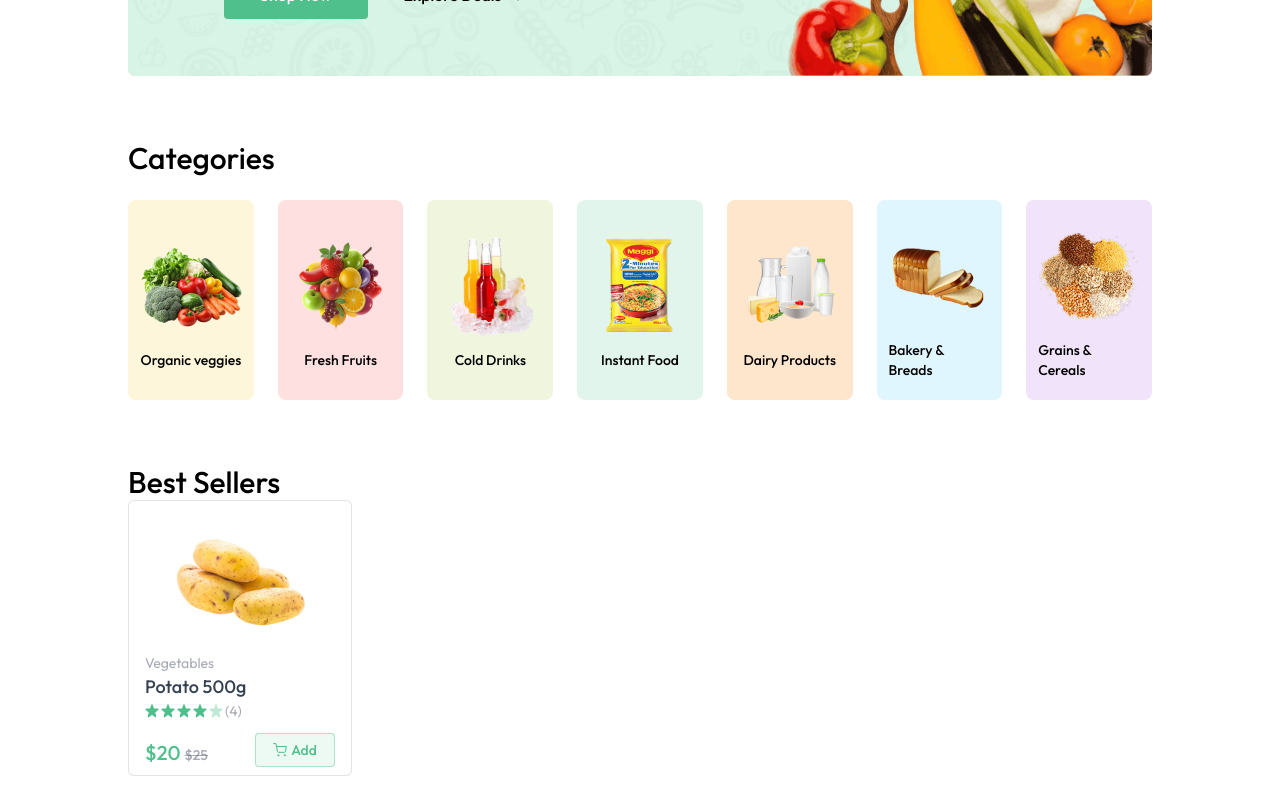
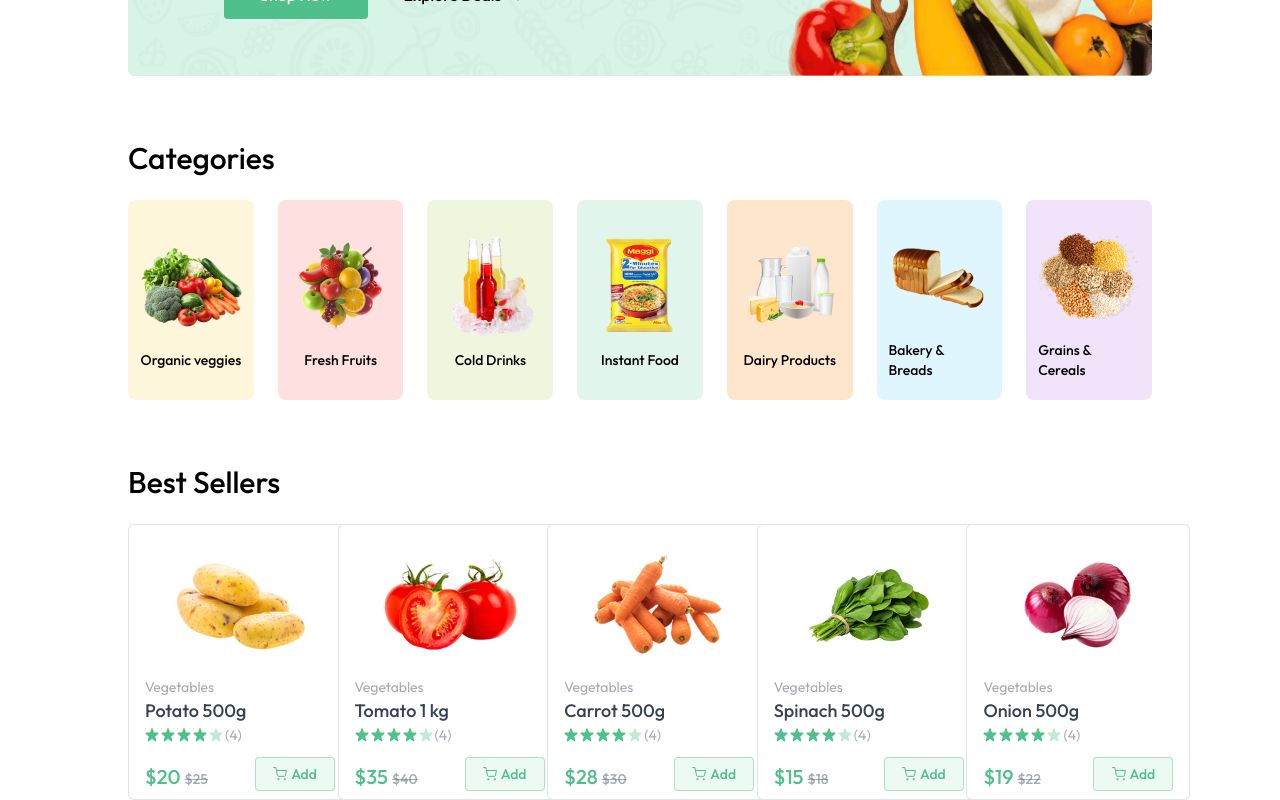
Before and after one commit to MinZexing/WCart, a React (Vite) app in the folder client/: page / in a window 1280 px wide. Shown: the part 404-1204 px from the top of the page. Before the commit the page ends 1180 px from the top, so only its background shows below. Built offline with nearby package versions, Linux system fonts and the light colour scheme.

Commit message:
complete add or removing items to cart in the product cart component

```diff
--- a/client/src/components/BestSeller.jsx
+++ b/client/src/components/BestSeller.jsx
@@ -1,17 +1,22 @@
+import React from "react";
+import ProductCard from "./ProductCard";
 import { useAppContext } from "../context/AppContext";
-import ProductCard from "./ProductCard";
 
-function BestSeller() {
+const BestSeller = () => {
   const { products } = useAppContext();
-
   return (
     <div className="mt-16">
       <p className="text-2xl md:text-3xl font-medium">Best Sellers</p>
-      <div>
-        <ProductCard product={products[0]} />
+      <div className="grid grid-cols-2 sm:grid-cols-3 md:grid-cols-4 gap-3 md:gap-6 lg:grid-cols-5 mt-6">
+        {products
+          .filter((product) => product.inStock)
+          .slice(0, 5)
+          .map((product, index) => (
+            <ProductCard key={index} product={product} />
+          ))}
       </div>
     </div>
   );
-}
+};
 
 export default BestSeller;
--- a/client/src/components/ProductCard.jsx
+++ b/client/src/components/ProductCard.jsx
@@ -1,9 +1,8 @@
-import { useState } from "react";
 import { assets } from "../assets/assets";
 import { useAppContext } from "../context/AppContext";
 
 function ProductCard({ product }) {
-  const [count, setCount] = useState(0);
+  //   const [count, setCount] = useState(0);
   const { currency, addToCart, removeFromCart, cartItems, navigate } =
     useAppContext();
 
@@ -41,11 +40,16 @@ function ProductCard({ product }) {
                 {currency}${product.price}
               </span>
             </p>
-            <div className="text-primary">
+            <div
+              onClick={(e) => {
+                e.stopPropagation;
+              }}
+              className="text-primary"
+            >
               {!cartItems[product._id] ? (
                 <button
-                  className="flex items-center justify-center gap-1 bg-primary/10 border border-primary/40 md:w-[80px] w-[64px] h-[34px] rounded text-primary font-medium"
-                  onClick={() => setCount(1)}
+                  className="flex items-center justify-center gap-1 bg-primary/10 border border-primary/40 md:w-[80px] w-[64px] h-[34px] rounded text-primary font-medium cursor-pointer"
+                  onClick={() => addToCart(product._id)}
                 >
                   <img src={assets.cart_icon} alt="cart icon" />
                   Add
@@ -53,7 +57,9 @@ function ProductCard({ product }) {
               ) : (
                 <div className="flex items-center justify-center gap-2 md:w-20 w-16 h-[34px] bg-primary/25 rounded select-none">
                   <button
-                    onClick={() => setCount((prev) => Math.max(prev - 1, 0))}
+                    onClick={() => {
+                      removeFromCart(product._id);
+                    }}
                     className="cursor-pointer text-md px-2 h-full"
                   >
                     -
@@ -62,7 +68,7 @@ function ProductCard({ product }) {
                     {cartItems[product._id]}
                   </span>
                   <button
-                    onClick={() => setCount((prev) => prev + 1)}
+                    onClick={() => addToCart(product._id)}
                     className="cursor-pointer text-md px-2 h-full"
                   >
                     +
```
